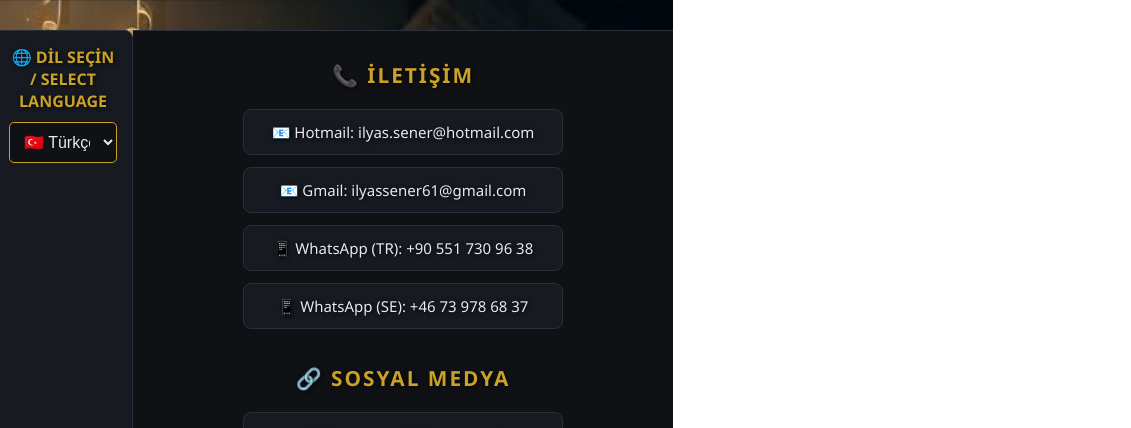
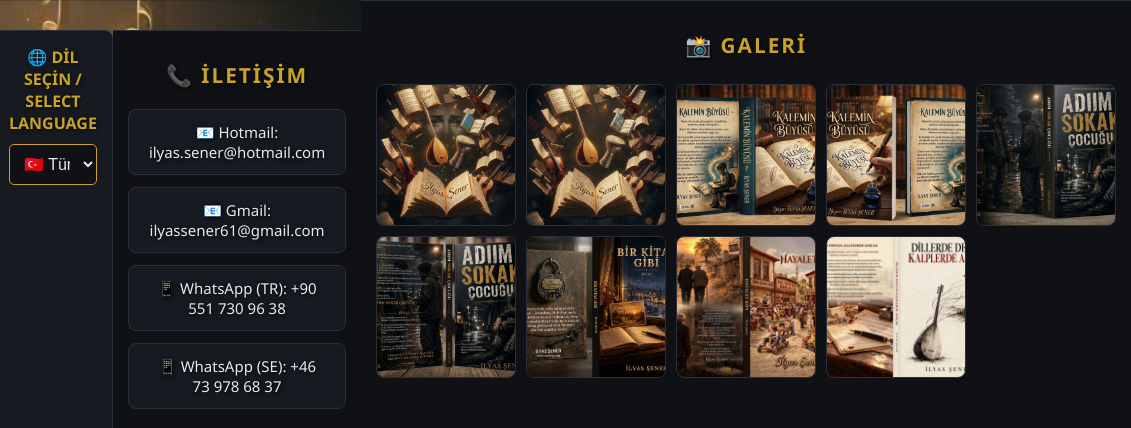
Before and after one commit to ilyassener61-svg/ilyassener61.github.io, a plain HTML site: page index.html in a window 1280 px wide. Shown: the top 428 px of the page, 607-1738 px from the left, 1131 px wide, since content can reach past the window. Drawn offline with Linux system fonts and the light colour scheme.

Commit message:
Add gallery section with multiple images

```diff
--- a/index.html
+++ b/index.html
@@ -377,3 +377,77 @@ function googleTranslateElementInit() {
 
 </div>
 <!-- ================= DİL ÇEVİRİ VE İLETİŞİM BİTİŞ ================= -->
+
+<!-- ================= GALERİ BÖLÜMÜ BAŞLANGIÇ ================= -->
+<div class="gallery-section" style="padding: 30px 15px; text-align: center; border-top: 1px solid #2a2f3a; background-color: #0f1115; width: 100%; box-sizing: border-box;">
+
+    <h2 style="color: #c9a227; font-size: 1.3rem; letter-spacing: 2px; margin-bottom: 25px;">📸 GALERİ</h2>
+
+    <div style="display: grid; grid-template-columns: repeat(auto-fit, minmax(140px, 1fr)); gap: 10px; max-width: 800px; margin: 0 auto;">
+
+        <!-- 1. FOTOĞRAF -->
+        <div style="border-radius: 8px; overflow: hidden; border: 1px solid #2a2f3a; background: #171a21;">
+            <a href="1794941632408.jpg" target="_blank">
+                <img src="1794941632408.jpg" alt="Galeri 1" style="width: 100%; height: 140px; object-fit: cover; display: block; transition: transform 0.3s;" onmouseover="this.style.transform='scale(1.05)'" onmouseout="this.style.transform='scale(1)'">
+            </a>
+        </div>
+
+        <!-- 2. FOTOĞRAF -->
+        <div style="border-radius: 8px; overflow: hidden; border: 1px solid #2a2f3a; background: #171a21;">
+            <a href="1794941654786.jpg" target="_blank">
+                <img src="1794941654786.jpg" alt="Galeri 2" style="width: 100%; height: 140px; object-fit: cover; display: block; transition: transform 0.3s;" onmouseover="this.style.transform='scale(1.05)'" onmouseout="this.style.transform='scale(1)'">
+            </a>
+        </div>
+
+        <!-- 3. FOTOĞRAF -->
+        <div style="border-radius: 8px; overflow: hidden; border: 1px solid #2a2f3a; background: #171a21;">
+            <a href="1795022368643.jpg" target="_blank">
+                <img src="1795022368643.jpg" alt="Galeri 3" style="width: 100%; height: 140px; object-fit: cover; display: block; transition: transform 0.3s;" onmouseover="this.style.transform='scale(1.05)'" onmouseout="this.style.transform='scale(1)'">
+            </a>
+        </div>
+
+        <!-- 4. FOTOĞRAF -->
+        <div style="border-radius: 8px; overflow: hidden; border: 1px solid #2a2f3a; background: #171a21;">
+            <a href="1795022376343.jpg" target="_blank">
+                <img src="1795022376343.jpg" alt="Galeri 4" style="width: 100%; height: 140px; object-fit: cover; display: block; transition: transform 0.3s;" onmouseover="this.style.transform='scale(1.05)'" onmouseout="this.style.transform='scale(1)'">
+            </a>
+        </div>
+
+        <!-- 5. FOTOĞRAF -->
+        <div style="border-radius: 8px; overflow: hidden; border: 1px solid #2a2f3a; background: #171a21;">
+            <a href="1795024467452.jpg" target="_blank">
+                <img src="1795024467452.jpg" alt="Galeri 5" style="width: 100%; height: 140px; object-fit: cover; display: block; transition: transform 0.3s;" onmouseover="this.style.transform='scale(1.05)'" onmouseout="this.style.transform='scale(1)'">
+            </a>
+        </div>
+
+        <!-- 6. FOTOĞRAF -->
+        <div style="border-radius: 8px; overflow: hidden; border: 1px solid #2a2f3a; background: #171a21;">
+            <a href="1795024665882.jpg" target="_blank">
+                <img src="1795024665882.jpg" alt="Galeri 6" style="width: 100%; height: 140px; object-fit: cover; display: block; transition: transform 0.3s;" onmouseover="this.style.transform='scale(1.05)'" onmouseout="this.style.transform='scale(1)'">
+            </a>
+        </div>
+
+        <!-- 7. FOTOĞRAF -->
+        <div style="border-radius: 8px; overflow: hidden; border: 1px solid #2a2f3a; background: #171a21;">
+            <a href="IMG-20261016-WA0006.jpg" target="_blank">
+                <img src="IMG-20261016-WA0006.jpg" alt="Galeri 7" style="width: 100%; height: 140px; object-fit: cover; display: block; transition: transform 0.3s;" onmouseover="this.style.transform='scale(1.05)'" onmouseout="this.style.transform='scale(1)'">
+            </a>
+        </div>
+
+        <!-- 8. FOTOĞRAF -->
+        <div style="border-radius: 8px; overflow: hidden; border: 1px solid #2a2f3a; background: #171a21;">
+            <a href="IMG-20261016-WA0007.jpg" target="_blank">
+                <img src="IMG-20261016-WA0007.jpg" alt="Galeri 8" style="width: 100%; height: 140px; object-fit: cover; display: block; transition: transform 0.3s;" onmouseover="this.style.transform='scale(1.05)'" onmouseout="this.style.transform='scale(1)'">
+            </a>
+        </div>
+
+        <!-- 9. FOTOĞRAF -->
+        <div style="border-radius: 8px; overflow: hidden; border: 1px solid #2a2f3a; background: #171a21;">
+            <a href="IMG-20261016-WA0008.jpg" target="_blank">
+                <img src="IMG-20261016-WA0008.jpg" alt="Galeri 9" style="width: 100%; height: 140px; object-fit: cover; display: block; transition: transform 0.3s;" onmouseover="this.style.transform='scale(1.05)'" onmouseout="this.style.transform='scale(1)'">
+            </a>
+        </div>
+
+    </div>
+</div>
+<!-- ================= GALERİ BÖLÜMÜ BİTİŞ ================= -->
```
